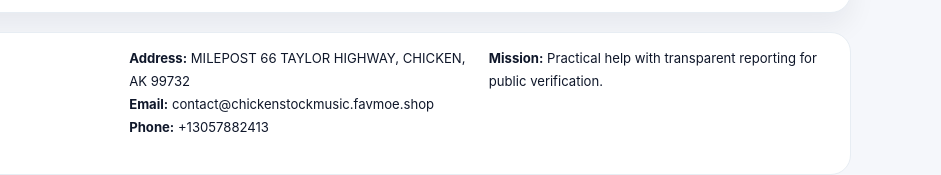
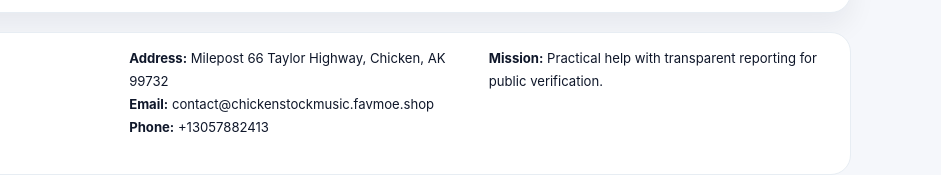
Before and after one commit to thuanbg111/chickenstock-music-festival-8621, a plain HTML site: page index.html in a window 1280 px wide. Shown: the part 1809-1984 px from the top of the page, 339-1280 px from the left. Drawn offline with Linux system fonts and the light colour scheme.

Commit message:
Safe replace address only

```diff
--- a/index.html
+++ b/index.html
@@ -98,7 +98,7 @@
       <div class="small">501(c)(3) • EIN 10078621</div>
     </div>
     <div>
-      <div class="small"><strong>Address:</strong> MILEPOST 66 TAYLOR HIGHWAY, CHICKEN, AK 99732</div>
+      <div class="small"><strong>Address:</strong> Milepost 66 Taylor Highway, Chicken, AK 99732</div>
       <div class="small"><strong>Email:</strong> <a href="mailto:contact@chickenstockmusic.favmoe.shop">contact@chickenstockmusic.favmoe.shop</a></div>
       <div class="small"><strong>Phone:</strong> <a href="tel:+13057882413">+13057882413</a></div>
     </div>
```
